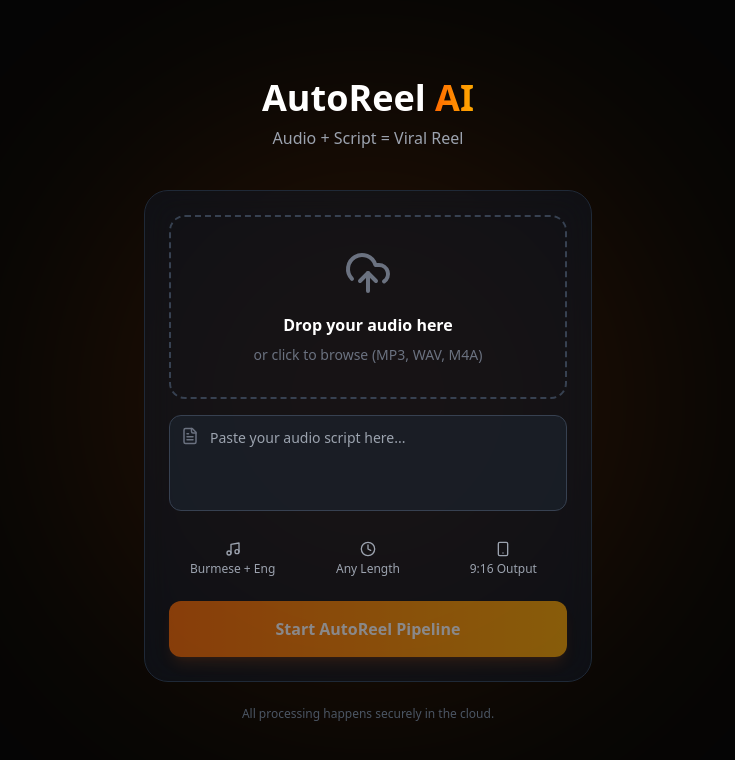
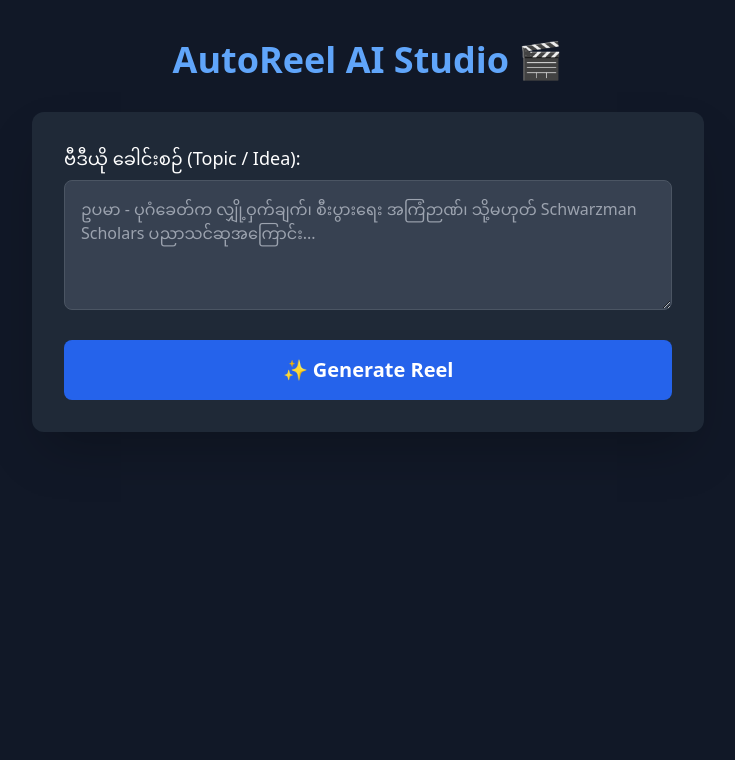
Before and after one commit to sithushane/autoreelai_frontend, a Next.js app: page / in a window 1280 px wide. Shown: the top 760 px of the page, without its empty margins (272-1007 px from the left). Built offline with nearby package versions, Linux system fonts and the light colour scheme.

Commit message:
Update page.tsx

```diff
--- a/app/page.tsx
+++ b/app/page.tsx
@@ -1,87 +1,123 @@
 "use client";
-import { useState } from "react";
-import { useRouter } from "next/navigation";
-import { motion } from "framer-motion";
-import { UploadCloud, Music, Clock, Smartphone, Loader2, FileText } from "lucide-react";
+import { useState } from 'react';
 
-export default function Home() {
-  const [file, setFile] = useState<File | null>(null);
-  const [script, setScript] = useState("");
-  const [isProcessing, setIsProcessing] = useState(false);
-  const router = useRouter();
+export default function AutoReelStudio() {
+    const [topic, setTopic] = useState('');
+    const [isLoading, setIsLoading] = useState(false);
+    const [statusMessage, setStatusMessage] = useState('');
+    const [videoUrl, setVideoUrl] = useState('');
 
-  const handleUpload = () => {
-    // File နဲ့ Script နှစ်ခုလုံး မရှိရင် အလုပ်မလုပ်အောင် တားထားပါတယ်
-    if (!file || !script.trim()) return;
-    setIsProcessing(true);
+    const handleGenerate = async () => {
+        if (!topic.trim()) {
+            alert("ကျေးဇူးပြု၍ ဗီဒီယိုခေါင်းစဉ် ရိုက်ထည့်ပါ။");
+            return;
+        }
+
+        setIsLoading(true);
+        setVideoUrl('');
+        setStatusMessage('🚀 စက်ရုံစတင်လည်ပတ်နေပါပြီ...');
 
         try {
-      // ✅ Base64 အစား File ရဲ့ Memory လမ်းကြောင်း (Blob URL) အတိုလေးကိုပဲ ဖန်တီးလိုက်ပါမယ်
-      const objectUrl = URL.createObjectURL(file);
+            const response = await fetch('http://localhost:10000/api/generate', {
+                method: 'POST',
+                headers: {
+                    'Content-Type': 'application/json',
+                },
+                body: JSON.stringify({ topic: topic })
+            });
 
-      // အဲဒီ လမ်းကြောင်းအတိုလေးကိုပဲ သိမ်းလိုက်တဲ့အတွက် 5MB Limit ကို လုံးဝ ကျော်သွားပါပြီ
-      localStorage.setItem('pendingAudio', objectUrl);
-      localStorage.setItem('pendingScript', script);
+            const data = await response.json();
 
-      // နောက်စာမျက်နှာကို ကူးပါမယ်
-      router.push("/pipeline");
-    } catch (error) {
-      console.error("Storage Error:", error);
-      alert("Error ဖြစ်ပေါ်နေပါသည်။");
-      setIsProcessing(false);
+            if (data.error) {
+                throw new Error(data.error);
+            }
+
+            if (data.jobId) {
+                setStatusMessage('⏳ ဇာတ်ညွှန်းနှင့် အသံဖန်တီးနေပါသည်...');
+                checkJobStatus(data.jobId);
+            }
+
+        } catch (error: any) {
+            console.error("API Error:", error);
+            alert("Error: " + error.message);
+            setIsLoading(false);
+            setStatusMessage('');
         }
     };
 
+    const checkJobStatus = (jobId: string) => {
+        const interval = setInterval(async () => {
+            try {
+                const response = await fetch(`http://localhost:10000/api/status/${jobId}`);
+                const data = await response.json();
+
+                if (data.status === 'done') {
+                    clearInterval(interval);
+                    setVideoUrl(data.videoUrl);
+                    setStatusMessage('✅ ဗီဒီယို အောင်မြင်စွာ ဖန်တီးပြီးပါပြီ!');
+                    setIsLoading(false);
+                } else if (data.status === 'error') {
+                    clearInterval(interval);
+                    setStatusMessage('❌ Error: ဗီဒီယိုဖန်တီးမှု ရပ်တန့်သွားပါသည်။');
+                    setIsLoading(false);
+                } else {
+                    setStatusMessage('🎬 ဗီဒီယို Rendering လုပ်နေပါသည်... (၂-၃ မိနစ်ခန့် ကြာနိုင်ပါသည်)');
+                }
+            } catch (error) {
+                console.error("Status Check Error:", error);
+            }
+        }, 5000);
+    };
+
     return (
-    <main className="min-h-screen flex flex-col items-center justify-center p-6 relative">
-      <div className="absolute top-1/2 left-1/2 -translate-x-1/2 -translate-y-1/2 w-[600px] h-[600px] bg-[#FF6B00] opacity-10 blur-[120px] rounded-full pointer-events-none" />
+        <div className="min-h-screen bg-gray-900 text-white flex flex-col items-center p-10 font-sans">
+            <h1 className="text-4xl font-bold mb-8 text-blue-400">AutoReel AI Studio 🎬</h1>
 
-      <motion.div
-        initial={{ opacity: 0, y: 20 }}
-        animate={{ opacity: 1, y: 0 }}
-        className="w-full max-w-md z-10"
-      >
-        <div className="text-center mb-10">
-          <h1 className="text-4xl font-bold mb-2">AutoReel <span className="text-transparent bg-clip-text bg-gradient-to-r from-[#FF6B00] to-[#FFA800]">AI</span></h1>
-          <p className="text-gray-400">Audio + Script = Viral Reel</p>
-        </div>
-
-        <div className="bg-gray-900/50 backdrop-blur-lg border border-gray-800 rounded-3xl p-6 mb-6">
-          <label className="border-2 border-dashed border-gray-700 hover:border-[#FF6B00] transition-colors rounded-2xl p-8 flex flex-col items-center justify-center cursor-pointer mb-4 group">
-            <UploadCloud className="w-12 h-12 text-gray-500 group-hover:text-[#FF6B00] transition-colors mb-4" />
-            <span className="font-semibold text-center">{file ? file.name : "Drop your audio here"}</span>
-            <span className="text-sm text-gray-500 mt-2">or click to browse (MP3, WAV, M4A)</span>
-            <input type="file" accept="audio/*" className="hidden" onChange={(e) => setFile(e.target.files?.[0] || null)} />
-          </label>
-
-          {/* Script Input အသစ်ထည့်ထားတဲ့နေရာ */}
-          <div className="mb-6 relative">
-            <div className="absolute top-3 left-3 text-gray-500"><FileText size={18} /></div>
+            <div className="w-full max-w-2xl bg-gray-800 p-8 rounded-xl shadow-2xl">
+                <label className="block text-lg mb-2 font-medium">ဗီဒီယို ခေါင်းစဉ် (Topic / Idea):</label>
                 <textarea
-              placeholder="Paste your audio script here..."
-              value={script}
-              onChange={(e) => setScript(e.target.value)}
-              className="w-full bg-gray-800/50 border border-gray-700 rounded-xl p-3 pl-10 text-sm text-white h-24 focus:outline-none focus:border-[#FF6B00] resize-none"
+                    className="w-full p-4 rounded-lg bg-gray-700 text-white border border-gray-600 focus:outline-none focus:border-blue-500 mb-6"
+                    rows={4}
+                    placeholder="ဥပမာ - ပုဂံခေတ်က လျှို့ဝှက်ချက်၊ စီးပွားရေး အကြံဉာဏ်၊ သို့မဟုတ် Schwarzman Scholars ပညာသင်ဆုအကြောင်း..."
+                    value={topic}
+                    onChange={(e) => setTopic(e.target.value)}
+                    disabled={isLoading}
                 />
-          </div>
-
-          <div className="grid grid-cols-3 gap-2 text-center text-xs text-gray-400 mb-6">
-            <div className="flex flex-col items-center gap-1"><Music size={16}/> Burmese + Eng</div>
-            <div className="flex flex-col items-center gap-1"><Clock size={16}/> Any Length</div>
-            <div className="flex flex-col items-center gap-1"><Smartphone size={16}/> 9:16 Output</div>
-          </div>
 
                 <button
-            onClick={handleUpload}
-            disabled={!file || !script.trim() || isProcessing}
-            className="w-full flex items-center justify-center py-4 rounded-xl font-bold text-white bg-gradient-to-r from-[#FF6B00] to-[#FFA800] disabled:opacity-50 disabled:cursor-not-allowed transition-transform active:scale-95 shadow-lg shadow-orange-500/20"
+                    onClick={handleGenerate}
+                    disabled={isLoading}
+                    className={`w-full py-4 rounded-lg font-bold text-xl transition-all ${
+                        isLoading ? 'bg-gray-600 cursor-not-allowed' : 'bg-blue-600 hover:bg-blue-500'
+                    }`}
                 >
-            {isProcessing ? <Loader2 className="animate-spin w-6 h-6" /> : "Start AutoReel Pipeline"}
+                    {isLoading ? 'ဖန်တီးနေပါသည်...' : '✨ Generate Reel'}
                 </button>
+
+                {statusMessage && (
+                    <div className="mt-6 text-center text-lg animate-pulse text-yellow-400">
+                        {statusMessage}
                     </div>
+                )}
 
-        <p className="text-center text-xs text-gray-600">All processing happens securely in the cloud.</p>
-      </motion.div>
-    </main>
+                {videoUrl && (
+                    <div className="mt-8 flex flex-col items-center animate-fade-in">
+                        <h2 className="text-2xl font-bold mb-4 text-green-400">🎉 သင့်ဗီဒီယို အဆင်သင့်ဖြစ်ပါပြီ!</h2>
+                        <video
+                            src={videoUrl}
+                            controls
+                            className="w-full max-w-sm rounded-lg shadow-lg border-2 border-green-500"
+                        />
+                        <a
+                            href={videoUrl}
+                            download
+                            className="mt-4 px-6 py-2 bg-green-600 rounded-lg hover:bg-green-500 transition-colors"
+                        >
+                            ⬇️ Download Video
+                        </a>
+                    </div>
+                )}
+            </div>
+        </div>
     );
 }
```
Lines whose indentation alone changed are shown as unchanged.
